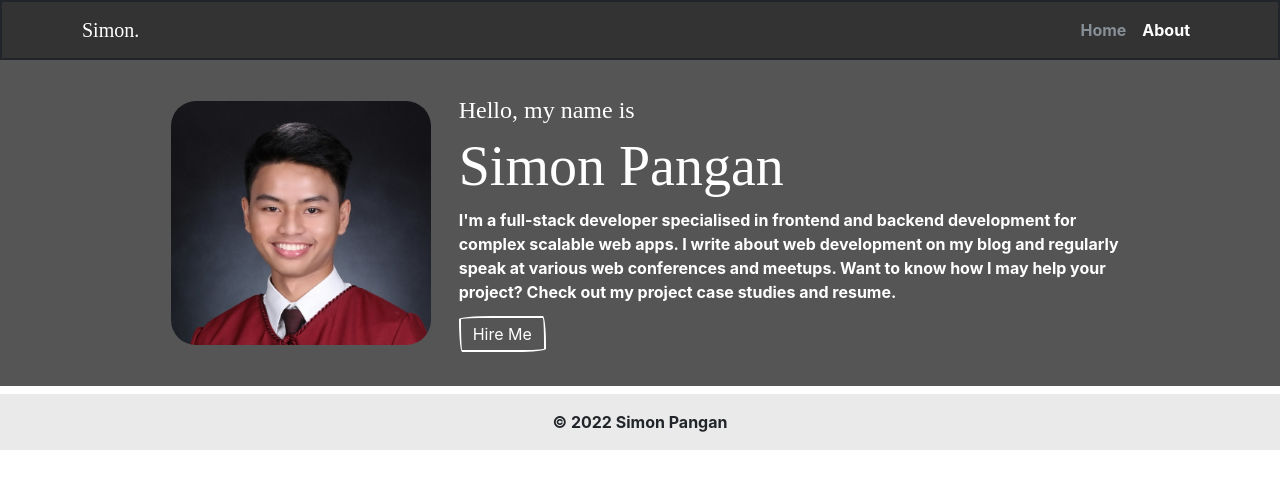
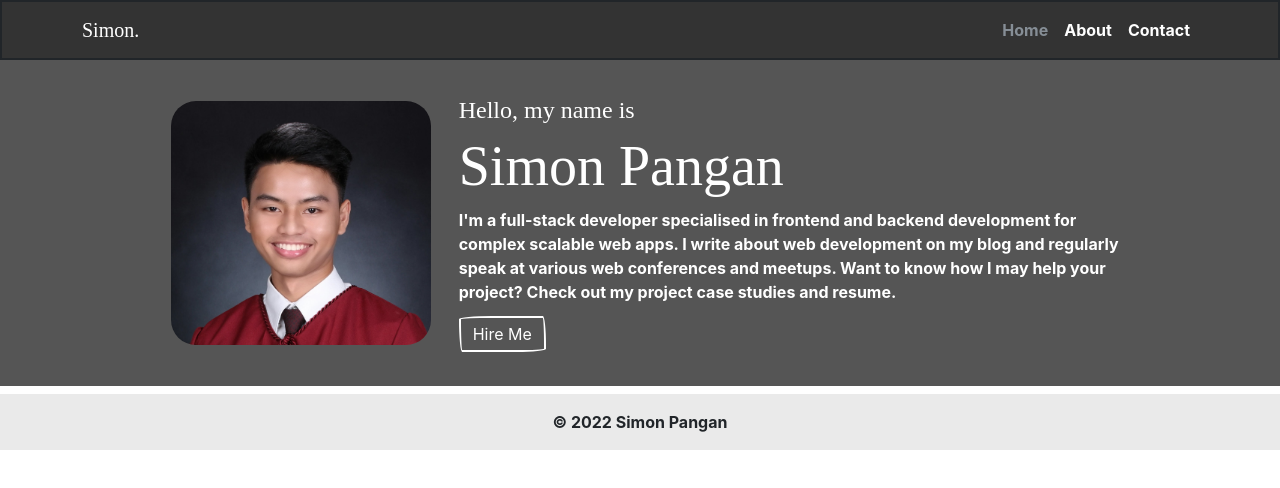
Before and after one commit to simonpangan/portfolio, a React (Create React App) app: page / in a window 1280 px wide. Shown: the top 488 px of the page. Built offline with nearby package versions, Linux system fonts and the light colour scheme; a web font is replaced by a local one.

Commit message:
Add contact page

```diff
--- /dev/null
+++ b/src/pages/Contact/Contact.tsx
@@ -0,0 +1,7 @@
+function Contact() {
+    return (
+        <div>Contact</div>
+    );
+}
+
+export default Contact;
--- a/src/variables/routes.ts
+++ b/src/variables/routes.ts
@@ -2,6 +2,7 @@
 
 import Home from "../pages/Home/Home";
 import About from "../pages/About/About";
+import Contact from "../pages/Contact/Contact";
 
 const routes: Array<Route> = [
 	{
@@ -16,6 +17,12 @@
 		url: '/about',
 		Component: About,
 	},
+	{
+		id: 3,
+		name: 'Contact',
+		url: '/contact',
+		Component: Contact,
+	},
 ];
 
 export default routes;
```
